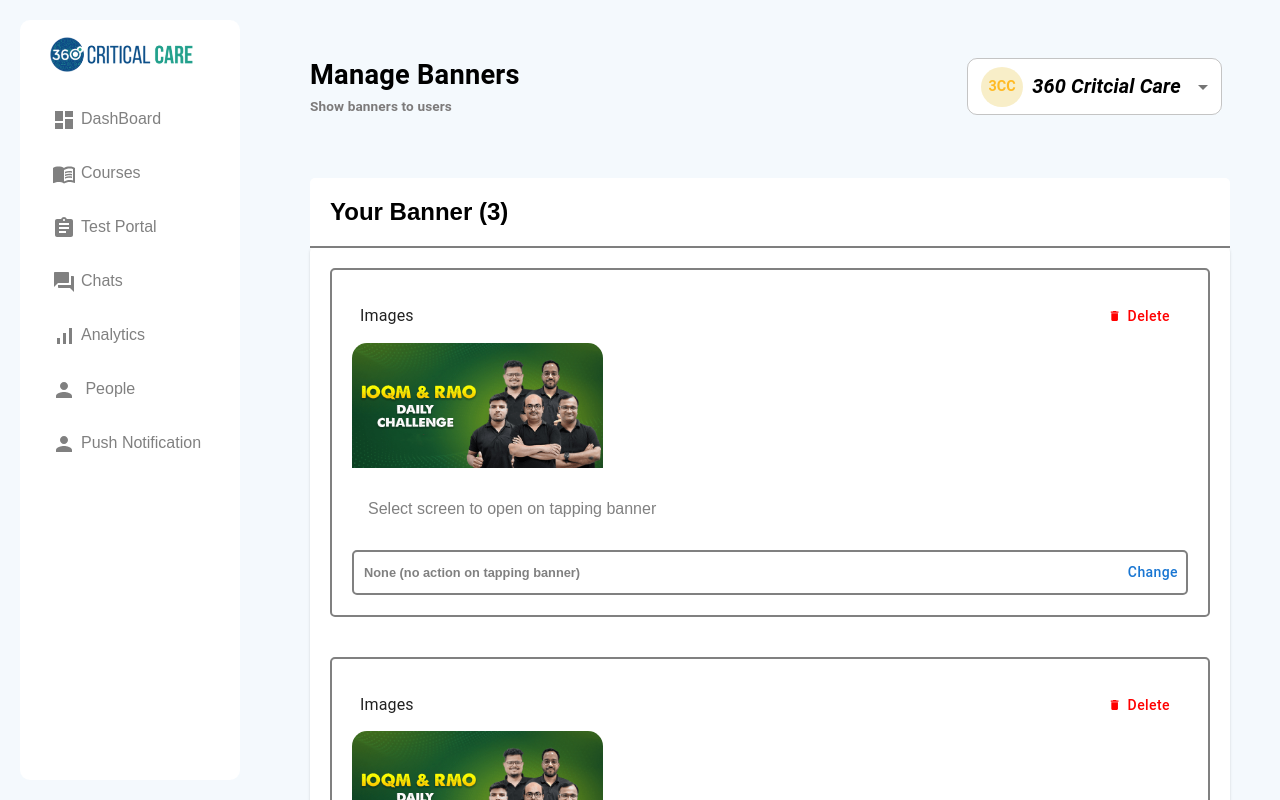
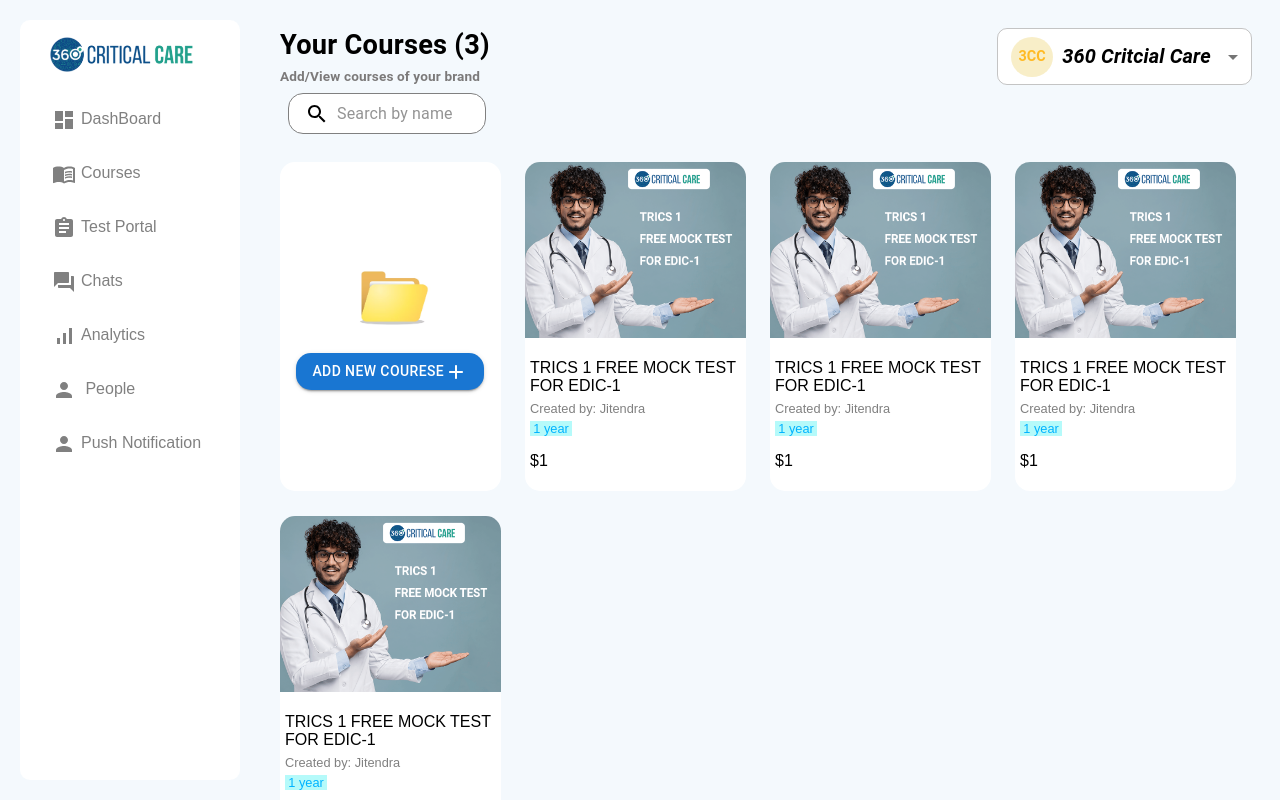
Before and after one commit to vidhichandrakar/Admin_CrticicalCare, a React (Create React App) app: page / in a window 1280 px wide. Built offline with nearby package versions, Linux system fonts and the light colour scheme.

Commit message:
YourCoursesDone

```diff
--- a/src/AllComponent/AdminDashboardMain/Main.js
+++ b/src/AllComponent/AdminDashboardMain/Main.js
@@ -9,13 +9,14 @@
 import Testimonial from "../DAshBoardRight/Testimonial/Testimonial";
 import CreateCoupon from "../DAshBoardRight/Courses/CreateCoupon";
 import Trics1FreeMockTest from "../DAshBoardRight/Courses/Trics1FreeMockTest";
+import YourCourses from "../Courses/YourCourses";
 
 export default function Main() {
   return (
     <main className="main-container">
       {/* <Dashboard /> */}
       {/* <MainCourses/> */}
-      <Banner />
+      {/* <Banner /> */}
       {/* <User/> */}
       {/* <Transaction/> */}
       {/* <MyTeam/> */}
@@ -25,6 +26,7 @@
       {/* <CreateCoupon/> */}
       {/* <Trics1FreeMockTest/> */}
       {/* <MainCourses/> */}
+      <YourCourses />
     </main>
   );
 }
--- a/src/AllComponent/CSSFile/DashBoard.css
+++ b/src/AllComponent/CSSFile/DashBoard.css
@@ -120,11 +120,7 @@
 .sidebar-responsive {
   display: inline !important;
   position: absolute;
-  /*
-    we want the z-index of the sidebar higher so that
-    the charts are not showing over the sidebar
-    on small screens
-  */
+
   z-index: 12 !important;
 }
 
@@ -137,6 +133,9 @@
 .main-container {
   grid-area: main;
   overflow-y: auto;
+}
+.margin20{
+    margin: 20px;
 }
  /*End Main  */
 
--- /dev/null
+++ b/src/AllComponent/CSSFile/YourCourses.css
@@ -0,0 +1,73 @@
+.Add-main-cards {
+    display: grid;
+    grid-template-columns: 1fr 1fr 1fr 1fr;
+    gap: 0px;
+    margin: 28px 0px;
+  }
+  .cardImage{
+   border-top-right-radius: 15px;
+   border-top-left-radius: 15px;
+    height: 25vh;
+    width: 100%;
+  }
+
+
+  .card {
+    display: flex;
+    flex-direction: column;
+    justify-content: space-around;
+    border-radius: 15px;
+    background-color: white;
+    color: black;
+    padding-bottom: 0;
+    width: 90%;
+  }
+  .AddCourses{
+    display: flex;
+    flex-direction: column;
+    justify-content: center;
+    align-items: center;
+    padding-bottom: 20px;
+  }
+  .FolderImg{
+    width: 50% !important;
+  }
+  .AddBtn{
+    /* margin-top: -10px !important; */
+    font-size: 1rem;
+    border-radius: 15px !important;
+  }
+  .CardData{
+    margin: 5px;
+    text-align: left;
+  }
+  .Namep{
+    margin-top: -10px ;
+    color: grey;
+    font-size: 0.8rem;
+  }
+  .Yearp{
+    margin-top: -8px ;
+    text-align: center;
+    font-size: 0.8rem;
+    width: 20%;
+    color: rgb(0, 179, 255);
+    background-color: rgba(153, 249, 249, 0.717);
+  }
+
+  @media screen and (max-width: 1280px) {
+    .cardImage{
+       height: 22vh;
+     }
+
+  }
+  @media screen and (max-width: 962px) {
+    .Add-main-cards {
+        grid-template-columns: 1fr 1fr;
+      }
+  }
+  @media screen and (max-width: 562px) {
+    .Add-main-cards {
+        grid-template-columns: 1fr;
+      }
+  }
--- a/src/AllComponent/Courses/YourCourses.js
+++ b/src/AllComponent/Courses/YourCourses.js
@@ -0,0 +1,121 @@
+import React from 'react'
+import "../CSSFile/YourCourses.css"
+import cardimg from '../../Media/Images/db7187e8-b7cf-47ed-8900-6de89dabde06.png'
+import CourseHeader from './CoursesHeader'
+import SearchIcon from "@mui/icons-material/Search";
+import { styled, alpha } from "@mui/material/styles";
+import InputBase from "@mui/material/InputBase";
+import FolderCopyRoundedIcon from '@mui/icons-material/FolderCopyRounded';
+import AddRoundedIcon from '@mui/icons-material/AddRounded';
+import Button from '@mui/material/Button';
+import Folder from "../../Media/Images/folder.avif"
+
+const Search = styled("div")(({ theme }) => ({
+    position: "relative",
+    borderRadius: theme.shape.borderRadius,
+    backgroundColor: alpha(theme.palette.common.white, 0.15),
+    "&:hover": {
+      backgroundColor: alpha(theme.palette.common.white, 0.25),
+    },
+    marginLeft: 0,
+    width: "100%",
+    [theme.breakpoints.up("sm")]: {
+      marginLeft: theme.spacing(1),
+      width: "20%",
+    },
+  }));
+
+  const SearchIconWrapper = styled("div")(({ theme }) => ({
+    padding: theme.spacing(0, 2),
+    height: "100%",
+    position: "absolute",
+    pointerEvents: "none",
+    display: "flex",
+    alignItems: "center",
+    justifyContent: "center",
+  }));
+
+  const StyledInputBase = styled(InputBase)(({ theme }) => ({
+    color: "inherit",
+    width: "100%",
+    "& .MuiInputBase-input": {
+      padding: theme.spacing(1, 1, 1, 0),
+      // vertical padding + font size from searchIcon
+      paddingLeft: `calc(1em + ${theme.spacing(4)})`,
+      transition: theme.transitions.create("width"),
+      [theme.breakpoints.up("sm")]: {
+        width: "20ch",
+        "&:focus": {
+          width: "20ch",
+        },
+      },
+    },
+  }));
+
+function YourCourses() {
+  return (
+    <div className='main-container margin20'>
+      <CourseHeader Heading={"Your Courses (3)"} subHeading={"Add/View courses of your brand"} />
+      <Search className="searchBar">
+              <SearchIconWrapper>
+                <SearchIcon />
+              </SearchIconWrapper>
+              <StyledInputBase
+                className="w100"
+                placeholder="Search by name"
+                inputProps={{ "aria-label": "search" }}
+              />
+        </Search>
+
+        <div className="Add-main-cards">
+        <div className="card">
+          <div className='AddCourses'>
+            <img src={Folder} className='FolderImg'/>
+            <Button variant="contained" className='AddBtn'>
+      Add New Courese  <AddRoundedIcon />
+    </Button>
+          </div>
+          </div>
+        <div className="card">
+            <img src={cardimg} className="cardImage" />
+            <div className='CardData'>
+                <p className='Headp'>TRICS 1 FREE MOCK TEST FOR EDIC-1</p>
+                <p className='Namep'>Created by: Jitendra</p>
+                <p className='Yearp'> 1 year</p>
+                <p className='Pricep'>$1</p>
+            </div>
+          </div>
+        <div className="card">
+            <img src={cardimg} className="cardImage" />
+            <div className='CardData'>
+                <p className='Headp'>TRICS 1 FREE MOCK TEST FOR EDIC-1</p>
+                <p className='Namep'>Created by: Jitendra</p>
+                <p className='Yearp'> 1 year</p>
+                <p className='Pricep'>$1</p>
+            </div>
+          </div>
+        <div className="card">
+            <img src={cardimg} className="cardImage" />
+            <div className='CardData'>
+                <p className='Headp'>TRICS 1 FREE MOCK TEST FOR EDIC-1</p>
+                <p className='Namep'>Created by: Jitendra</p>
+                <p className='Yearp'> 1 year</p>
+                <p className='Pricep'>$1</p>
+            </div>
+          </div>
+        <div className="card">
+            <img src={cardimg} className="cardImage" />
+            <div className='CardData'>
+                <p className='Headp'>TRICS 1 FREE MOCK TEST FOR EDIC-1</p>
+                <p className='Namep'>Created by: Jitendra</p>
+                <p className='Yearp'> 1 year</p>
+                <p className='Pricep'>$1</p>
+            </div>
+          </div>
+
+          </div>
+    </div>
+  )
+}
+
+export default YourCourses
```
Also changed, not shown: src/DAta/Banner.jsx (added), src/Media/Images/folder.avif (added).
